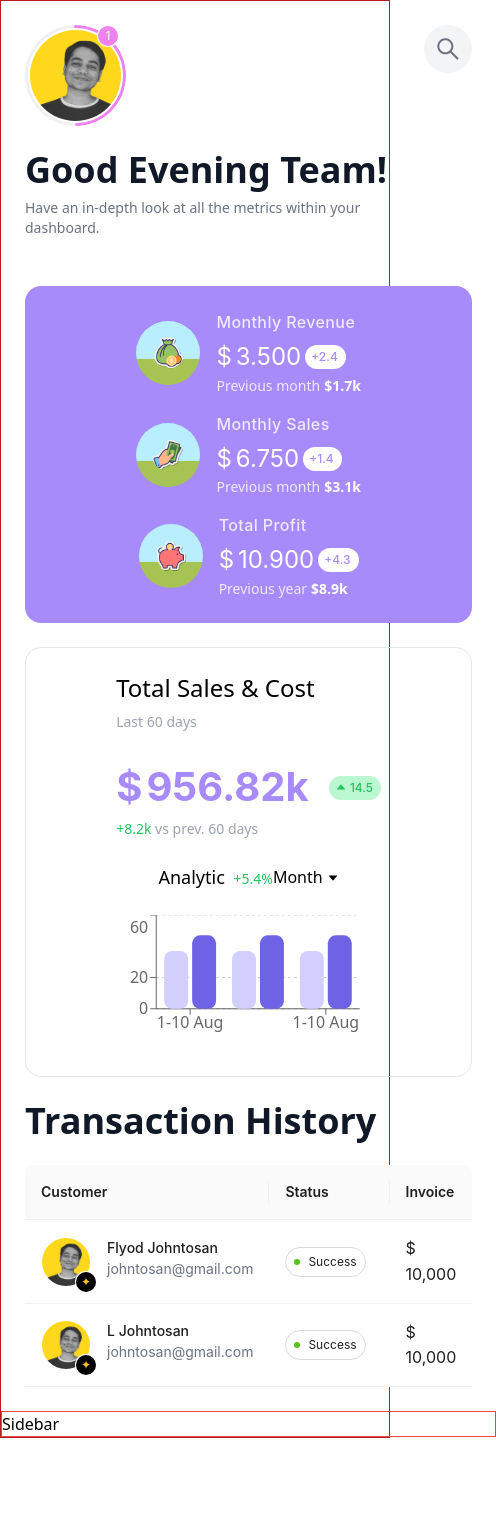
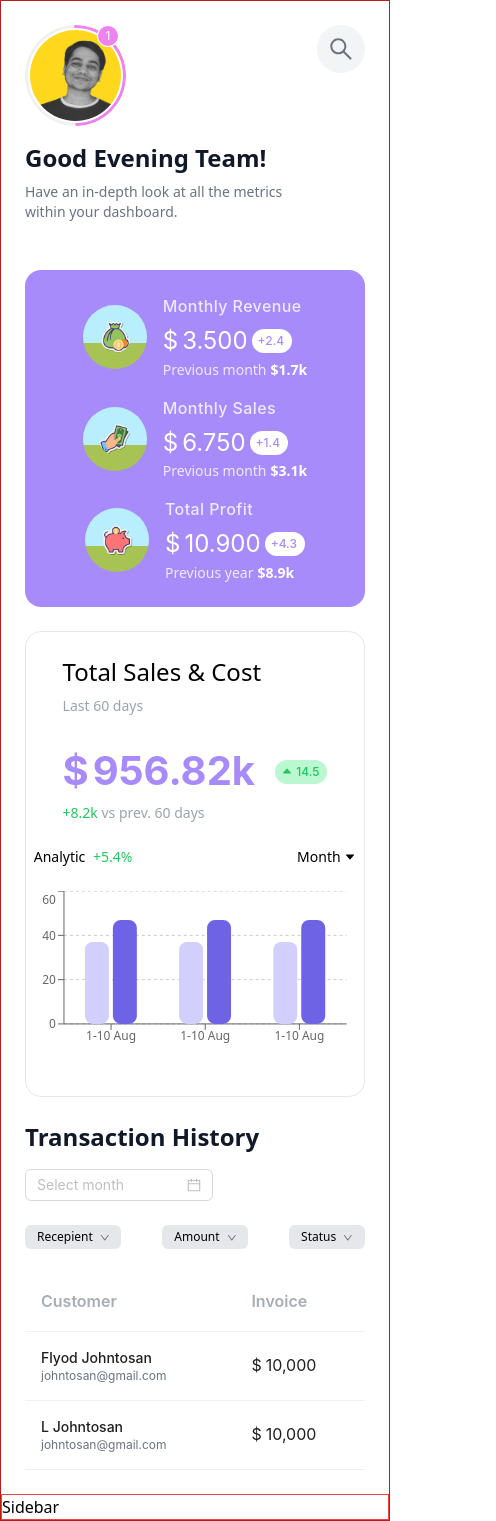
Before and after one commit to abhi-j0407/raftlabs-dashboard, a React (Vite) app: page / in a window 390 px wide. Shown: the whole page, 496 px wide, since content can reach past the window. Before the commit the page ends 1438 px from the top, so only its background shows below. Built offline with nearby package versions, Linux system fonts and the light colour scheme.

Commit message:
Table styles, full dashboard responsiveness issues fixed

```diff
--- a/src/components/Main/Hero.jsx
+++ b/src/components/Main/Hero.jsx
@@ -9,7 +9,7 @@ const Hero = () => {
     <section className=" p-6">
       <div className=" flex items-center justify-between md:items-start">
         {/* Avatar & Greeting */}
-        <div className=" flex gap-8 md:flex-col">
+        <div className=" flex gap-8 md:flex-col sm:gap-6">
           {/* Avatar with Progress */}
           <div className=" relative">
             <Badge
@@ -35,7 +35,7 @@ const Hero = () => {
             />
           </div>
           <div className="flex flex-col justify-center gap-2">
-            <h4 className=" text-4xl font-semibold text-gray-900">
+            <h4 className=" text-4xl font-semibold text-gray-900 sm:text-2xl">
               Good Evening Team!
             </h4>
             <p className=" text-sm text-gray-500">
--- a/src/components/Main/History.jsx
+++ b/src/components/Main/History.jsx
@@ -1,6 +1,21 @@
-import { Avatar, Badge, Dropdown, Statistic, Table, Tag } from "antd";
+import {
+  Avatar,
+  Badge,
+  ConfigProvider,
+  DatePicker,
+  Dropdown,
+  Statistic,
+  Table,
+  Tag,
+} from "antd";
 import { transactions } from "../../constants";
-import { useState } from "react";
+import { useEffect, useState } from "react";
+import { DownOutlined } from "@ant-design/icons";
+
+const History = () => {
+  const [month, setMonth] = useState("");
+  const [recepient, setRecepient] = useState("");
+  const [status, setStatus] = useState("");
 
   const columns = [
     {
@@ -8,15 +23,22 @@ const columns = [
       dataIndex: "recepient",
       key: "recepient",
       render: (user) => (
-      <div className=" flex gap-4 w-fit">
-        <Badge count={'✦'} color="black" offset={[-5,45]} style={{
-          color: '#FFC123',
-        }}>
+        <div className=" flex w-fit gap-4">
+          <div className=" sm:hidden">
+          <Badge
+            count={"✦"}
+            color="black"
+            offset={[-5, 45]}
+            style={{
+              color: "#FFC123"
+            }}
+          >
             <Avatar src={user.iconUrl} size={50} />
           </Badge>
+          </div>
           <div>
-          <h6 className=" font-medium">{user.name}</h6>
-          <p className=" text-sm text-gray-500">{user.mail}</p>
+            <h6 className=" font-medium sm:text-sm">{user.name}</h6>
+            <p className=" text-sm text-gray-500 sm:text-xs">{user.mail}</p>
           </div>
         </div>
       ),
@@ -25,9 +47,21 @@ const columns = [
       title: "Status",
       dataIndex: "status",
       key: "status",
+      responsive: ['sm'],
       render: (status) => (
-      <Tag className="flex gap-2 w-fit bg-transparent rounded-full py-1 px-2">
-        <Badge status={status === "Success" ? 'success' : status === "Fail" ? 'error' : 'warning'} />
+        <Tag
+          className="flex w-fit cursor-pointer gap-2 rounded-full bg-transparent px-2 py-1 hover:bg-gray-200"
+          onClick={() => setStatus(status)}
+        >
+          <Badge
+            status={
+              status === "Success"
+                ? "success"
+                : status === "Fail"
+                ? "error"
+                : "warning"
+            }
+          />
           {status}
         </Tag>
       ),
@@ -43,10 +77,14 @@ const columns = [
       dataIndex: "amount",
       key: "amount",
       render: (amount) => (
-      <Statistic value={amount} prefix='$' valueStyle={{
-        fontSize: '1rem'
-      }} />
-    )
+        <Statistic
+          value={amount}
+          prefix="$"
+          valueStyle={{
+            fontSize: "1rem",
+          }}
+        />
+      ),
     },
     {
       title: "People",
@@ -54,46 +92,108 @@ const columns = [
       responsive: ["md"],
       dataIndex: "people",
       render: (_, { people }) => (
-      <Avatar.Group maxCount={3} maxStyle={{
-        color: 'white',
-        backgroundColor: 'black'
-      }}>
+        <Avatar.Group
+          maxCount={3}
+          maxStyle={{
+            color: "white",
+            backgroundColor: "black",
+          }}
+        >
           {people.map((person) => {
-          return <Avatar key={person.name} src={person.iconUrl}>{person.name},</Avatar>;
+            return (
+              <Avatar key={person.name} src={person.iconUrl}>
+                {person.name},
+              </Avatar>
+            );
           })}
         </Avatar.Group>
       ),
     },
   ];
 
-const History = () => {
+  useEffect(() => {
+    console.log("Selected month: ", month);
+    console.log("Selected recepient: ", recepient);
+    console.log("Selected status: ", status);
+  }, [month, recepient, status]);
 
-  const [month, setMonth] = useState('');
-  const [recepient, setRecepient] = useState('');
-  const [amount, setAmount] = useState(0);
-  const [status, setStatus] = useState('');
+  const recepients = transactions.map((transaction) => ({
+    label: <p className=" capitalize">{transaction.recepient.name}</p>,
+    key: transaction.recepient.name,
+    onClick: (e) => setRecepient(e.key),
+  }));
+
+  const statuses = ["Success", "Pending", "Failed"].map((status) => ({
+    label: <p className=" capitalize">{status}</p>,
+    key: status,
+    onClick: (e) => setStatus(e.key),
+  }));
+
+  const handleChange = (_, dateString) => {
+    setMonth(dateString);
+  };
 
   return (
     <section className=" m-6 grid gap-6">
-      <div className="">
-        <h6 className="text-4xl font-semibold text-gray-900">Transaction History</h6>
-        {/* <Dropdown
+      <div className=" flex justify-between sm:flex-col sm:gap-4">
+        <h6 className="text-4xl font-semibold text-gray-900 sm:text-2xl">
+          Transaction History
+        </h6>
+        <DatePicker onChange={handleChange} picker="month" className="w-fit h-fit my-auto" />
+      </div>
+      <div className="flex gap-4 sm:justify-between sm:gap-0">
+        <Dropdown
           menu={{
-              items,
+            items: recepients,
           }}
           trigger={["click"]}
         >
-            <a className=" font-medium">
-              Month
+          <a className="w-fit rounded-md bg-gray-200 px-3 py-1 text-sm sm:text-xs">
+            Recepient{" "}
+            <DownOutlined className=" ml-1 text-[0.6rem] text-gray-500" />
           </a>
-          </Dropdown> */}
+        </Dropdown>
+
+        <Dropdown
+          menu={{
+            items: statuses,
+          }}
+          trigger={["click"]}
+        >
+          <a className="w-fit rounded-md bg-gray-200 px-3 py-1 text-sm sm:text-xs">
+            Amount{" "}
+            <DownOutlined className=" ml-1 text-[0.6rem] text-gray-500" />
+          </a>
+        </Dropdown>
+
+        <Dropdown
+          menu={{
+            items: statuses,
+          }}
+          trigger={["click"]}
+        >
+          <a className="w-fit rounded-md bg-gray-200 px-3 py-1 text-sm sm:text-xs">
+            Status{" "}
+            <DownOutlined className=" ml-1 text-[0.6rem] text-gray-500" />
+          </a>
+        </Dropdown>
       </div>
-      {/* <div>
-        <Dropdown />
-        <Dropdown />
-        <Dropdown />
-      </div> */}
-      <Table columns={columns} dataSource={transactions} pagination={false} />
+      <ConfigProvider
+        theme={{
+          components: {
+            Table: {
+              headerBg: "transparent",
+              headerColor: "#A7ADB5",
+              headerSplitColor: "transparent",
+              cellFontSize: "1rem",
+            },
+          },
+        }}
+      >
+        <div className=" max-w-full">
+        <Table columns={columns} dataSource={transactions} pagination={false} style={{width: '100%'}} />
+        </div>
+      </ConfigProvider>
     </section>
   );
 };
--- a/src/components/Main/Sales.jsx
+++ b/src/components/Main/Sales.jsx
@@ -29,7 +29,7 @@ const Sales = () => {
 
   return (
     <section className="m-6 flex flex-wrap justify-around rounded-2xl border border-gray-200 p-6 px-[2%] md:gap-x-2 md:gap-y-4 sm:gap-4">
-      <div className=" flex flex-col justify-between pb-10 md:pb-4 sm:pb-2 gap-6">
+      <div className=" flex flex-col justify-between gap-6 pb-10 md:pb-4 sm:pb-2">
         <div className="flex flex-col gap-2">
           <h5 className=" text-2xl font-medium">Total Sales & Cost</h5>
           <p className=" text-sm text-gray-400">Last 60 days</p>
@@ -76,9 +76,9 @@ const Sales = () => {
           </p>
         </div>
       </div>
-      <div className="grid gap-6" id="container">
-        <div className=" flex justify-between items-center px-8">
-          <h6 className=" text-lg font-medium">
+      <div className="grid gap-6 sm:w-full" id="container">
+        <div className=" flex items-center justify-between px-8 sm:px-0">
+          <h6 className=" text-lg font-medium sm:text-sm">
             Analytic{" "}
             <span
               className={`${
@@ -95,12 +95,12 @@ const Sales = () => {
             }}
             trigger={["click"]}
           >
-            <a className=" font-medium">
+            <a className=" font-medium sm:text-sm">
               Month <CaretDownOutlined className=" text-xs" />
             </a>
           </Dropdown>
         </div>
-        <div className=" w-[400px] aspect-video md:w-[300px] sm:w-[100%]">
+        <div className=" aspect-video w-[400px] md:w-[300px] sm:w-[100%]">
           <ResponsiveContainer height="90%" width="100%">
             <BarChart
               data={sales[month].stats}
@@ -111,8 +111,8 @@ const Sales = () => {
               }}
             >
               <CartesianGrid strokeDasharray="3 3" vertical={false} />
-              <XAxis dataKey="period" />
-              <YAxis tickCount={4} />
+              <XAxis dataKey="period" className=" sm:text-xs" />
+              <YAxis tickCount={4} className=" sm:text-xs" />
               <Tooltip shared={false} />
               <Bar
                 dataKey="costs"
--- a/src/components/Main/Stats.jsx
+++ b/src/components/Main/Stats.jsx
@@ -3,7 +3,7 @@ import { stats } from "../../constants";
 import { PropTypes } from "prop-types";
 
 const Stat = ({ stat }) => (
-  <div className=" flex gap-4">
+  <div className=" flex gap-4 sm:m-auto">
     <img
       src={stat.icon}
       alt="icon"
@@ -41,7 +41,7 @@ const Stat = ({ stat }) => (
 
 const Stats = () => {
   return (
-    <section className=" m-6 flex flex-wrap justify-around rounded-2xl bg-violet-400 p-6 px-[2%] md:gap-x-2 md:gap-y-4 sm:gap-4">
+    <section className=" m-6 flex flex-wrap justify-around rounded-2xl bg-violet-400 p-6 px-[2%] md:gap-x-2 md:gap-y-4 sm:gap-4 sm:justify-between">
       {stats.map((stat) => (
         <Stat stat={stat} key={stat.title} />
       ))}
```
Lines whose indentation alone changed are shown as unchanged.
